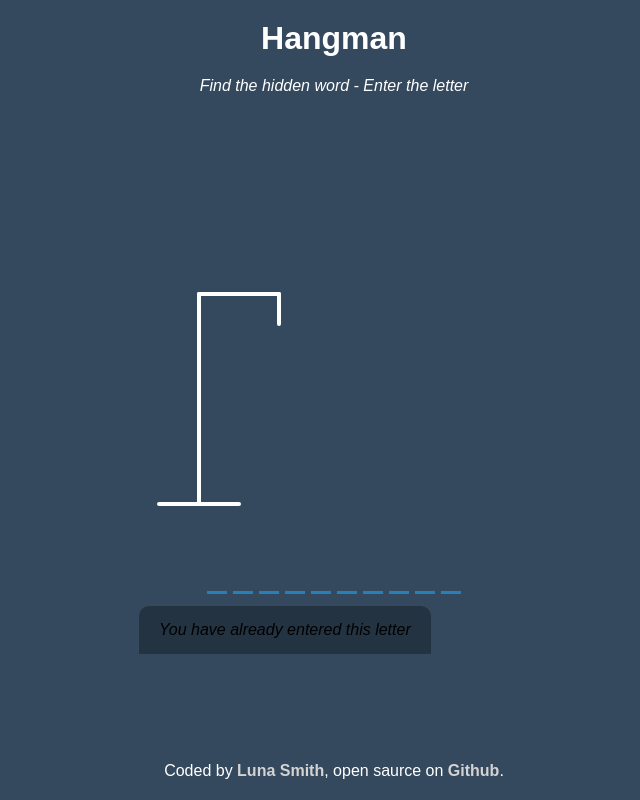
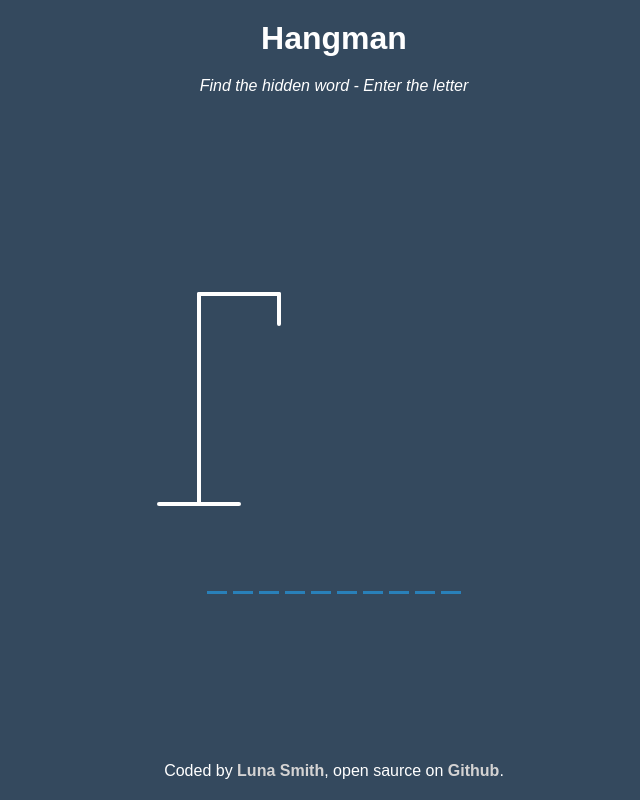
Before and after one commit to Lu-Smith/hangman-react-typescript, a React (Create React App) app: page / in a window 1280 px wide. Shown: the whole page, without its empty margins (306-946 px from the left). Built offline with nearby package versions, Linux system fonts and the light colour scheme.

Commit message:
Updated App.css

```diff
--- a/src/App.css
+++ b/src/App.css
@@ -122,17 +122,17 @@
 
   .App .notification-container {
     background-color: rgba(0, 0, 0, 0.3);
-    border-radius: 10px 10px 0 0;
-    padding: 15px 20px;
-    position: absolute;
-    bottom: -50px;
+    border-radius: 10px;
+    display: none;
     transition: transform 0.3s ease-in-out;
+    margin-top: 150px;
+    font-size: 1.2rem;
   }
 
-  .App .notification-container p {
-    margin: 0;
+  .App .notification-container p{
+    margin: 10px auto;
   }
 
   .App .notification-container.show {
-    transform: translateY(-50px);
+    display: flex;
   }
```
